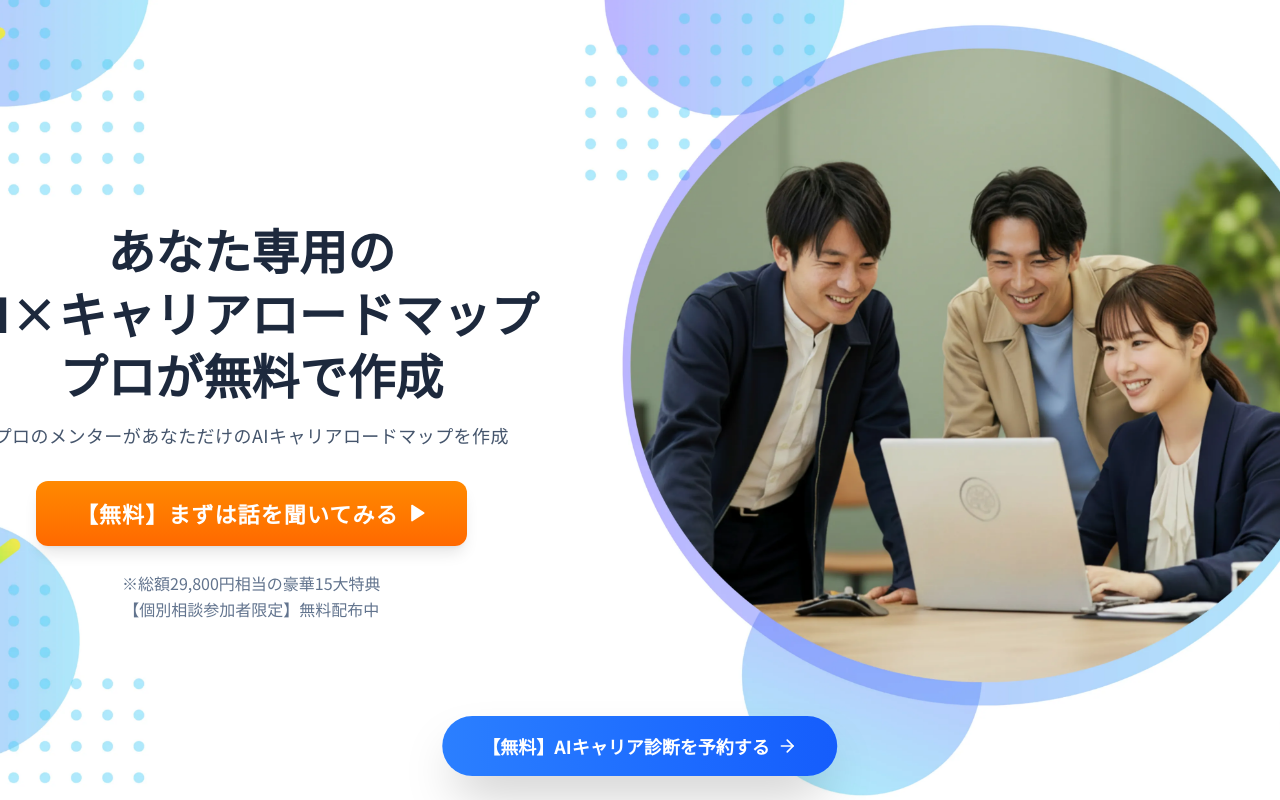
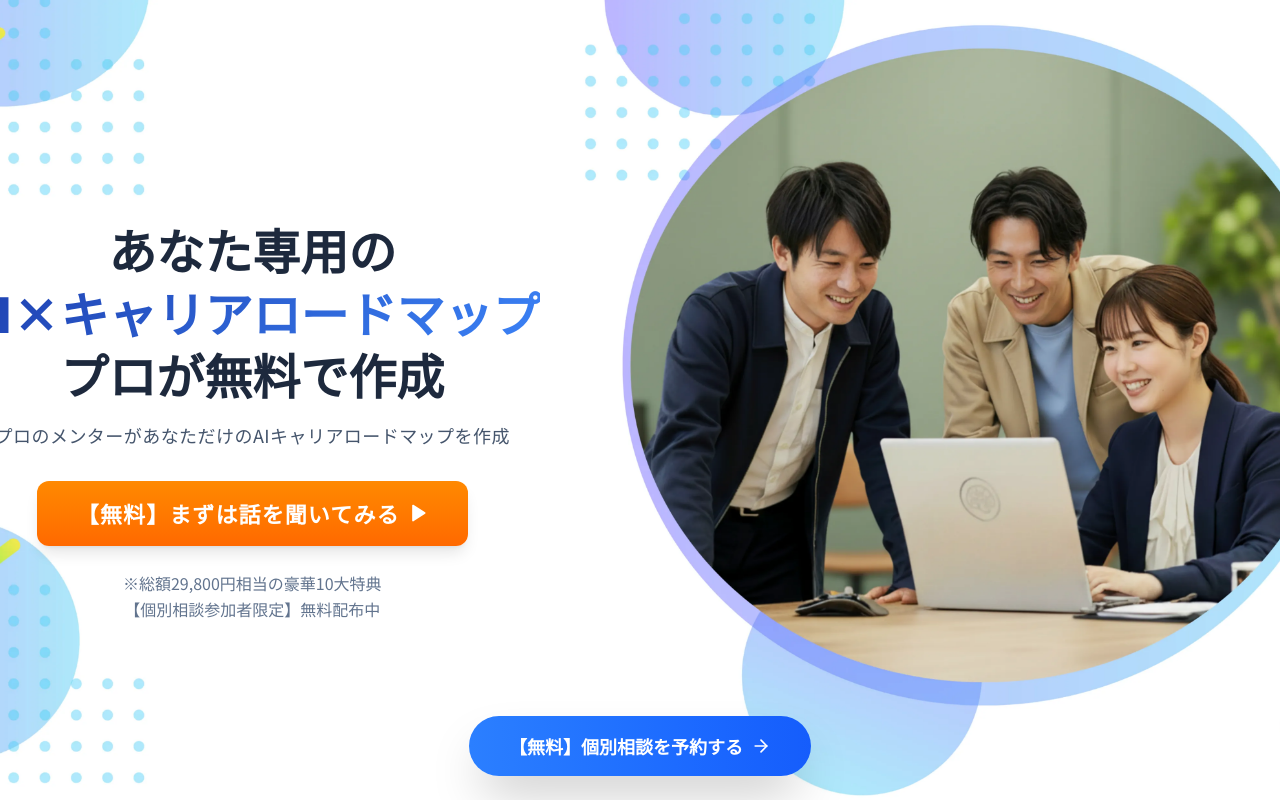
Before and after one commit to kuto-nakabachi/d-aischool-lp, a Next.js app: page / in a window 1280 px wide. Shown: the top 800 px of the page. Built offline with nearby package versions, Linux system fonts and the light colour scheme.

Commit message:
Refine typography and copy

```diff
--- a/app/booking/page.tsx
+++ b/app/booking/page.tsx
@@ -152,7 +152,7 @@ export default function BookingPage() {
                 {/* タイトル */}
                 <div className="text-center mb-12">
                     <h1 className="text-4xl font-bold text-gray-900 mb-4">
-                        【無料】AIキャリア診断を予約する
+                        【無料】個別相談を予約する
                     </h1>
                     <p className="text-lg text-gray-600">
                         ご希望の日時を選択して、予約を完了してください
--- a/components/sections/CaseStudies.tsx
+++ b/components/sections/CaseStudies.tsx
@@ -9,7 +9,7 @@ export const CaseStudies = () => {
     <section className="py-16 bg-white">
       <div className="container mx-auto px-4">
         <div className="text-center mb-12">
-          <h2 className="text-2xl md:text-3xl font-bold text-slate-900 mb-4">
+          <h2 className="text-2xl md:text-3xl font-black text-slate-900 mb-4">
             実際に「個別無料相談」を受けた方の声
           </h2>
           <div className="flex items-center justify-center gap-2 mb-2">
@@ -20,7 +20,7 @@ export const CaseStudies = () => {
               <Star className="w-5 h-5 fill-current" />
               <Star className="w-5 h-5 fill-current" />
             </div>
-            <span className="font-bold text-slate-800 text-lg">4.8</span>
+            <span className="font-black text-slate-800 text-lg">4.8</span>
             <span className="text-slate-500 text-sm">(1326)</span>
           </div>
         </div>
--- a/components/sections/Consultation.tsx
+++ b/components/sections/Consultation.tsx
@@ -37,7 +37,7 @@ export const Consultation = () => {
             <span className={`bg-gradient-to-r ${theme.agitation.graphBar} text-white text-xs font-bold px-3 py-1 rounded-full`}>
               What We Do
             </span>
-            <h2 className="text-xl md:text-3xl font-bold text-slate-800 mt-3">
+            <h2 className="text-xl md:text-3xl font-black text-slate-800 mt-3">
               個別相談で
               <br className="md:hidden" />
               行うこと
--- a/components/sections/FAQ.tsx
+++ b/components/sections/FAQ.tsx
@@ -10,7 +10,7 @@ export const FAQ = () => {
   return (
     <section id="cta-section" className={`py-16 ${theme.faq.bg}`}>
       <div className="container mx-auto px-4 max-w-3xl">
-        <h2 className={`text-2xl md:text-3xl font-bold text-center ${theme.faq.text} mb-10`}>
+        <h2 className={`text-2xl md:text-3xl font-black text-center ${theme.faq.text} mb-10`}>
           よくあるご質問
         </h2>
         <div className="space-y-4">
--- a/components/sections/Hero.tsx
+++ b/components/sections/Hero.tsx
@@ -27,10 +27,12 @@ export const Hero = () => {
         <div className="relative z-10 h-full container mx-auto px-8 lg:px-16 flex items-center justify-start">
           <div className="text-center mt-[5vh]" style={{ marginLeft: "-100px" }}>
             {/* メインキャッチコピー */}
-            <h1 className="font-bold text-slate-800 leading-[1.3]" style={{ fontSize: "clamp(1.875rem, 1rem + 3vw, 3rem)" }}>
+            <h1 className="font-black text-slate-800 leading-[1.3]" style={{ fontSize: "clamp(1.875rem, 1rem + 3vw, 3rem)" }}>
               あなた専用の
               <br />
-              AI×キャリアロードマップ
+              <span className="text-transparent bg-clip-text bg-[linear-gradient(135deg,_#1e40af,_#3b82f6)]">
+                AI×キャリアロードマップ
+              </span>
               <br />
               <span className="whitespace-nowrap">プロが無料で作成</span>
             </h1>
@@ -57,7 +59,7 @@ export const Hero = () => {
 
             {/* 注記 */}
             <p className="mt-6 text-base text-slate-500 leading-relaxed">
-              ※総額29,800円相当の豪華15大特典
+              ※総額29,800円相当の豪華10大特典
               <br />
               【個別相談参加者限定】無料配布中
             </p>
@@ -80,10 +82,12 @@ export const Hero = () => {
         {/* オーバーレイコンテンツ（下半分） */}
         <div className="absolute left-0 right-0 h-1/2 flex flex-col justify-end px-4 pb-8" style={{ bottom: "60px", marginLeft: "20px" }}>
           <div className="text-center">
-            <h1 className="text-[6.5vw] font-bold text-slate-800 leading-[1.3]">
+            <h1 className="text-[6.5vw] font-black text-slate-800 leading-[1.3]">
               あなた専用の
               <br />
-              AI×キャリアロードマップ
+              <span className="text-transparent bg-clip-text bg-[linear-gradient(135deg,_#1e40af,_#3b82f6)]">
+                AI×キャリアロードマップ
+              </span>
               <br />
               プロが無料で作成
             </h1>
@@ -106,7 +110,7 @@ export const Hero = () => {
                 </span>
               </Link>
               <p className="mt-4 text-base text-slate-500 text-center leading-relaxed">
-                ※総額29,800円相当の豪華15大特典
+                ※総額29,800円相当の豪華10大特典
                 <br />
                 【個別相談参加者限定】無料配布中
               </p>
--- a/components/sections/Pain.tsx
+++ b/components/sections/Pain.tsx
@@ -77,7 +77,7 @@ export const Pain = () => {
             <span className="bg-blue-50 text-blue-700 font-bold px-4 py-1 rounded-full text-sm inline-block mb-4">
               Warning
             </span>
-            <h2 className="text-2xl md:text-3xl font-bold text-slate-800">
+            <h2 className="text-2xl md:text-3xl font-black text-slate-800">
               AIのこんな「見えない悩み」を<br className="md:hidden" />抱えていませんか？
             </h2>
           </div>
--- a/components/sections/StickyCTA.tsx
+++ b/components/sections/StickyCTA.tsx
@@ -44,7 +44,7 @@ export const StickyCTA = () => {
           href="/booking"
           className={`w-full ${theme.stickyCta.bg} text-white font-bold py-4 rounded-full shadow-2xl hover:${theme.stickyCta.shadow} transition-all flex items-center justify-center gap-2 text-[15px]`}
         >
-          AIキャリア診断を予約する
+          個別相談を予約する
           <ArrowRight className="w-5 h-5 shrink-0" />
         </Link>
       </div>
@@ -55,7 +55,7 @@ export const StickyCTA = () => {
           href="/booking"
           className={`${theme.stickyCta.bg} text-white font-bold py-4 px-10 rounded-full shadow-2xl hover:${theme.stickyCta.shadow} hover:-translate-y-1 transition-all flex items-center justify-center gap-2 text-lg`}
         >
-          【無料】AIキャリア診断を予約する
+          【無料】個別相談を予約する
           <ArrowRight className="w-5 h-5" />
         </Link>
       </div>
--- a/components/sections/Target.tsx
+++ b/components/sections/Target.tsx
@@ -43,7 +43,7 @@ export const TargetSection = () => {
               <Target className="w-4 h-4 mr-1" />
               Target
             </span>
-            <h2 className="text-2xl md:text-3xl font-bold text-slate-800">
+            <h2 className="text-2xl md:text-3xl font-black text-slate-800">
               こんな方に<span className="text-indigo-600">おすすめ</span>です
             </h2>
           </div>
```
Also changed, not shown: components/sections/Benefits.tsx (+9 -9 lines).
